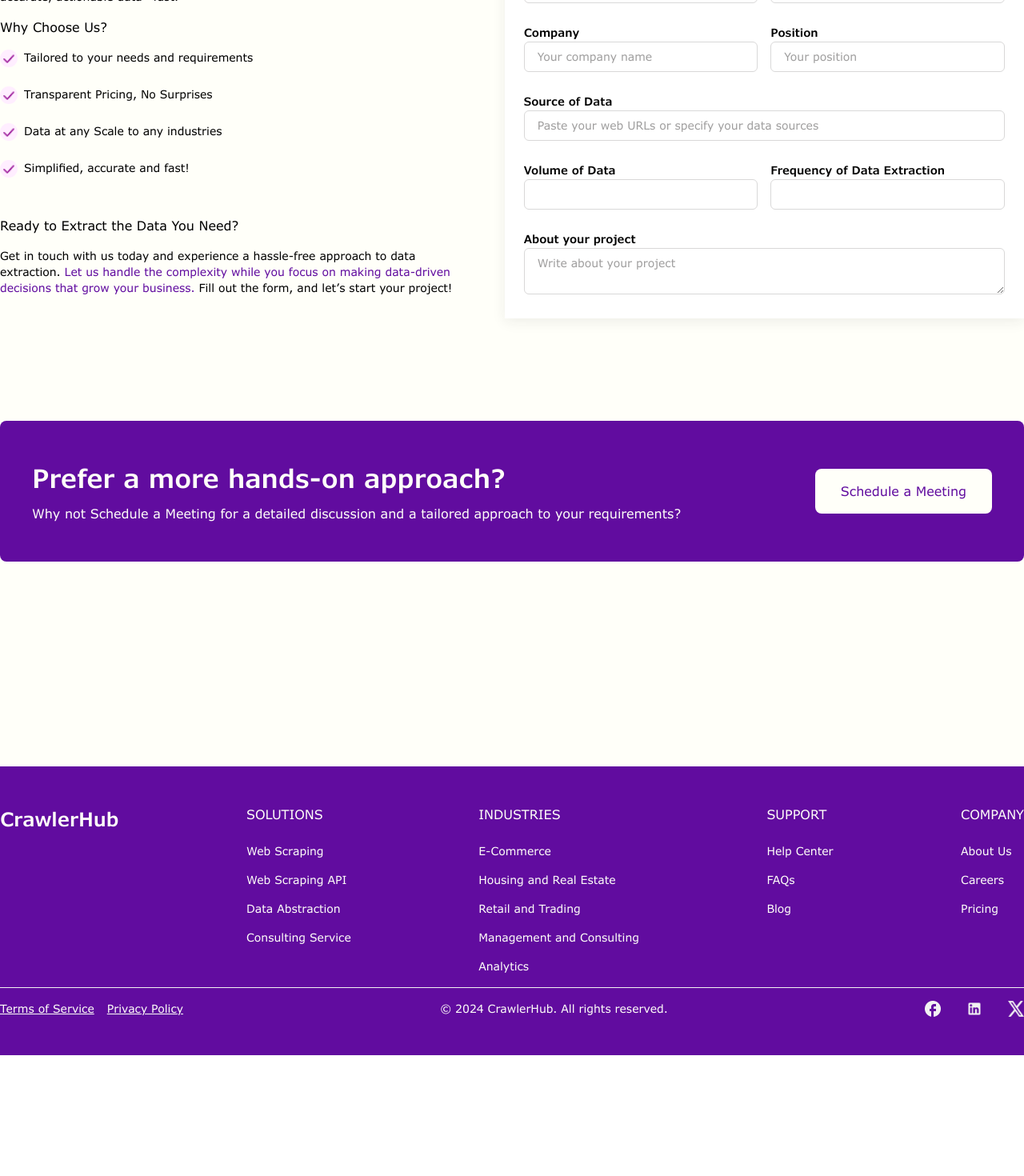
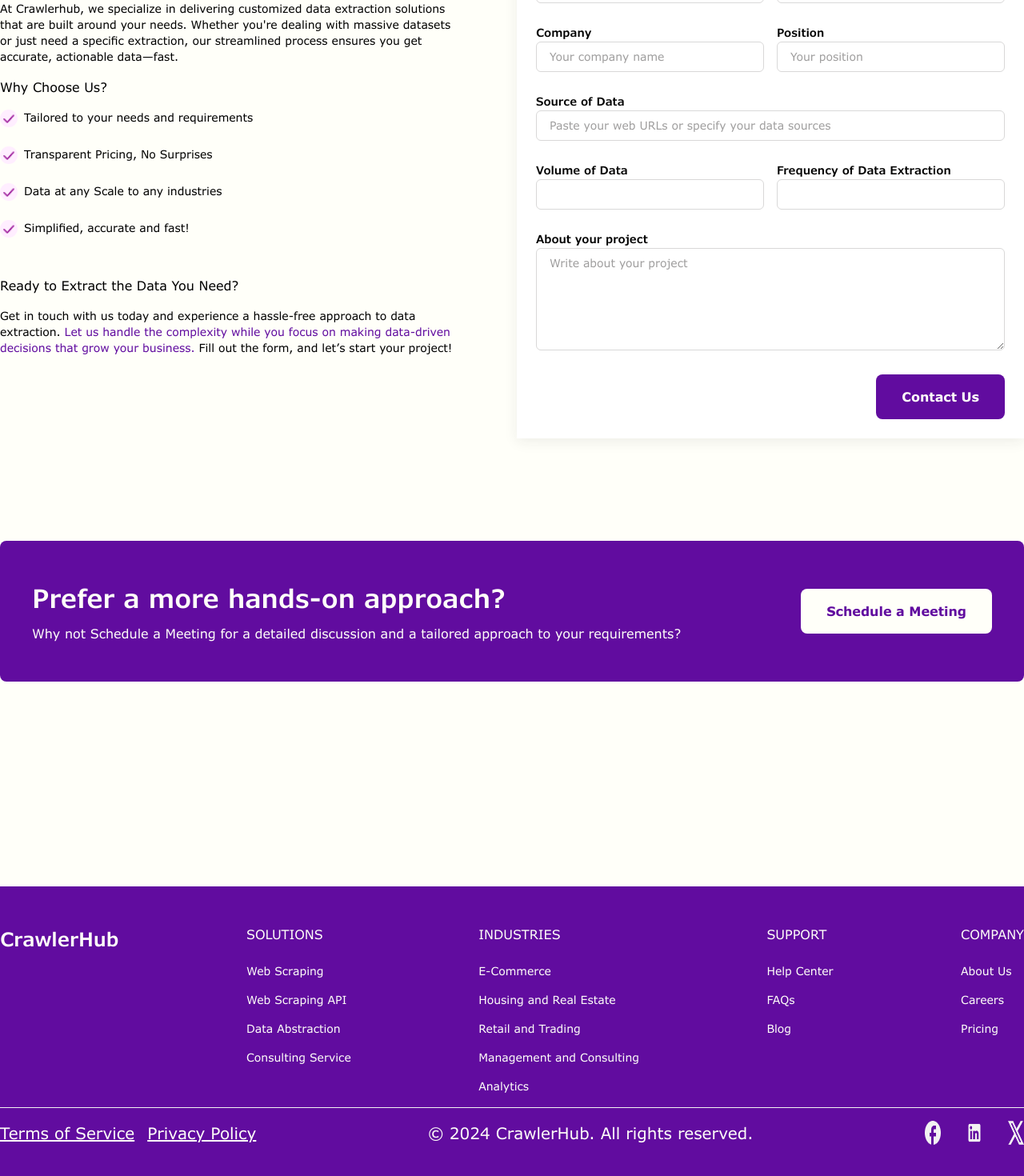
Before and after one commit to beecodeguy/crawlhub, a Next.js app: page /contact-us in a window 1280 px wide. Shown: the part 248-1718 px from the top of the page at 80% size. Before the commit the page ends 1567 px from the top, so only its background shows below. Built offline with nearby package versions, Linux system fonts and the light colour scheme.

Commit message:
add button in contact page for submit'

```diff
--- a/src/app/(webpage)/contact-us/_components/contact-us-form.tsx
+++ b/src/app/(webpage)/contact-us/_components/contact-us-form.tsx
@@ -1,5 +1,6 @@
 "use client";
 
+import { Button } from "@/components/ui/button";
 import { Input } from "@/components/ui/input";
 import { Label } from "@/components/ui/label";
 import { Textarea } from "@/components/ui/textarea";
@@ -39,7 +40,7 @@ const ContactUsForm = () => {
         <div className="w-full">
           <Label>Source of Data</Label>
           <div>
-            <Input placeholder="Paste your web URLs or specify your data sources"/>
+            <Input placeholder="Paste your web URLs or specify your data sources" />
           </div>
         </div>
         <div className="flex gap-2">
@@ -55,9 +56,10 @@ const ContactUsForm = () => {
         <div className="w-full">
           <Label>About your project</Label>
           <div>
-            <Textarea placeholder="Write about your project"/>
+            <Textarea placeholder="Write about your project" />
           </div>
         </div>
+        <Button className="w-fit ml-auto">Contact Us</Button>
       </form>
     </div>
   );
--- a/src/app/(webpage)/contact-us/page.tsx
+++ b/src/app/(webpage)/contact-us/page.tsx
@@ -6,7 +6,7 @@ import ContactUsDescription from "./_components/contact-us-description";
 const ContactUs = () => {
   return (
     <div className="container mx-auto flex flex-col gap-[128px]">
-      <div className="flex items-center justify-between gap-[50px]">
+      <div className="flex items-center justify-between gap-[80px]">
         <ContactUsDescription />
         <ContactUsForm />
       </div>
--- a/src/components/JumpButton.tsx
+++ b/src/components/JumpButton.tsx
@@ -24,7 +24,7 @@ const JumpButton: React.FC<IJumpButton> = ({
     <Link
       href={href}
       onClick={onClick}
-      className={`text-primary typography-h5 font-bold flex gap-1 items-center ${
+      className={`text-primary hover:bg-secondary typography-h5 font-bold flex gap-1 items-center ${
         className ? className : ""
       }`}
     >
--- a/src/components/containers/Footer/index.tsx
+++ b/src/components/containers/Footer/index.tsx
@@ -49,7 +49,7 @@ const Footer = () => {
           />
         </div>
         <div className="h-[1px] bg-grey-light" />
-        <div className="flex justify-between text-[14px] leading-[20px]">
+        <div className="flex justify-between typography-b1">
           <div className="flex gap-2">
             <span className="underline">Terms of Service</span>
             <span className="underline">Privacy Policy</span>
--- a/src/components/ui/button.tsx
+++ b/src/components/ui/button.tsx
@@ -5,7 +5,7 @@ import { cva, type VariantProps } from "class-variance-authority";
 import { cn } from "@/lib/utils";
 
 const buttonVariants = cva(
-  "px-5 py-3 text-base rounded-lg inline-flex items-center justify-center whitespace-nowrap font-medium ring-offset-background transition-colors focus-visible:outline-none focus-visible:ring-2 focus-visible:ring-ring focus-visible:ring-offset-2 disabled:pointer-events-none disabled:opacity-50",
+  "px-5 py-3 text-base rounded-lg inline-flex items-center justify-center whitespace-nowrap font-bold ring-offset-background transition-colors focus-visible:outline-none focus-visible:ring-2 focus-visible:ring-ring focus-visible:ring-offset-2 disabled:pointer-events-none disabled:opacity-50",
   {
     variants: {
       variant: {
--- a/src/components/ui/textarea.tsx
+++ b/src/components/ui/textarea.tsx
@@ -10,7 +10,7 @@ const Textarea = React.forwardRef<HTMLTextAreaElement, TextareaProps>(
     return (
       <textarea
         className={cn(
-          "w-full placeholder-grey-dark rounded-md border border-grey bg-background px-2 py-1 text-sm ring-offset-background file:border-0 file:bg-transparent file:text-sm file:font-medium focus-visible:outline-none focus-visible:ring-2 focus-visible:ring-ring focus-visible:ring-offset-2 disabled:cursor-not-allowed disabled:opacity-50",
+          "w-full h-[128px] placeholder-grey-dark rounded-md border border-grey bg-background px-2 py-1 text-sm ring-offset-background file:border-0 file:bg-transparent file:text-sm file:font-medium focus-visible:outline-none focus-visible:ring-2 focus-visible:ring-ring focus-visible:ring-offset-2 disabled:cursor-not-allowed disabled:opacity-50",
           className
         )}
         ref={ref}
```
